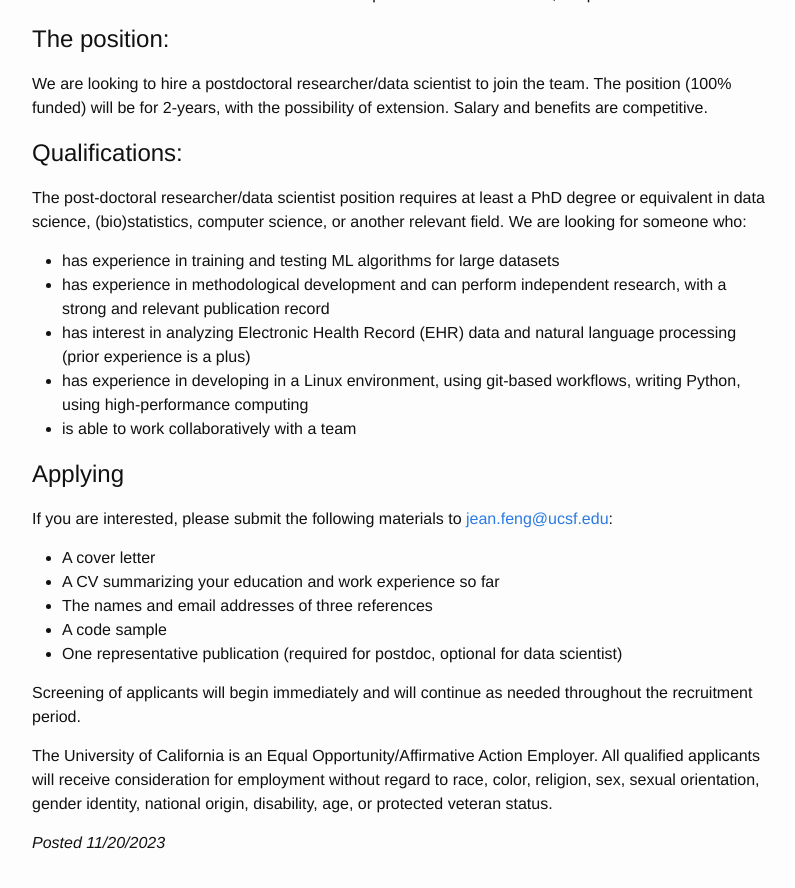
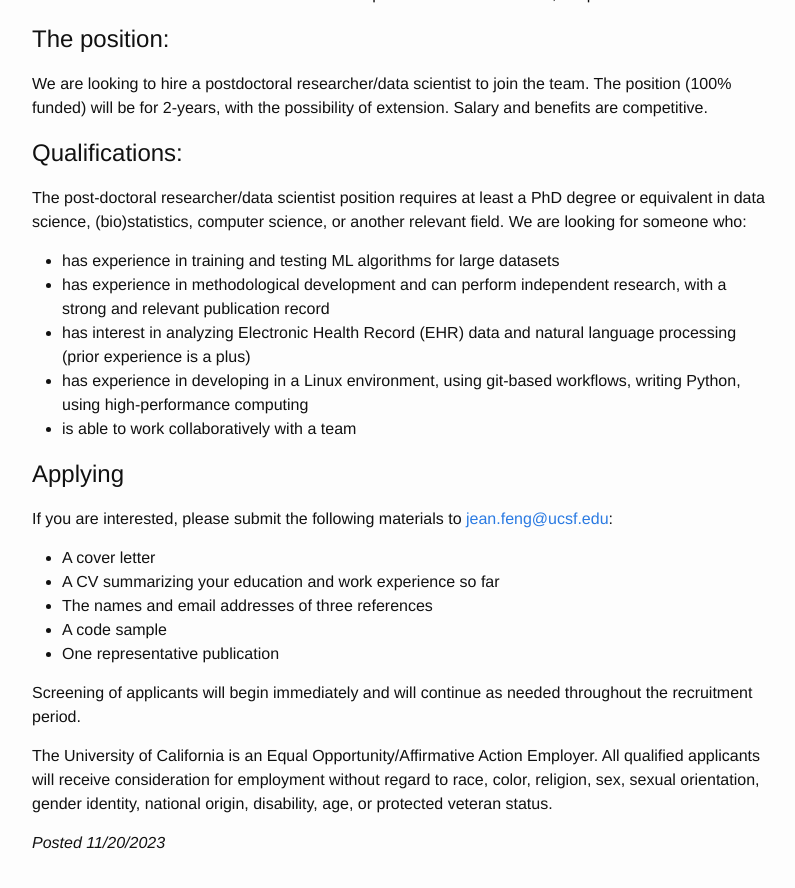
Before and after one commit to jjfeng/jjfeng.github.io, a Jekyll site: the page built from joining.md, in a window 1280 px wide and 900 px high, scrolled down 886 px. Shown: the top 888 px of the window, without its empty margins (238-1033 px from the left). Built offline with Jekyll 4.4.1, drawn with Linux system fonts in a browser that asks for light colours.

Commit message:
update joining

```diff
--- a/joining.md
+++ b/joining.md
@@ -71,7 +71,7 @@ document.write("<a href='mailto:"+link+"'>"+link+"</a>")
 * A CV summarizing your education and work experience so far
 * The names and email addresses of three references
 * A code sample
-* One representative publication (required for postdoc, optional for data scientist)
+* One representative publication
 
 
 Screening of applicants will begin immediately and will continue as needed throughout the recruitment period.
```
